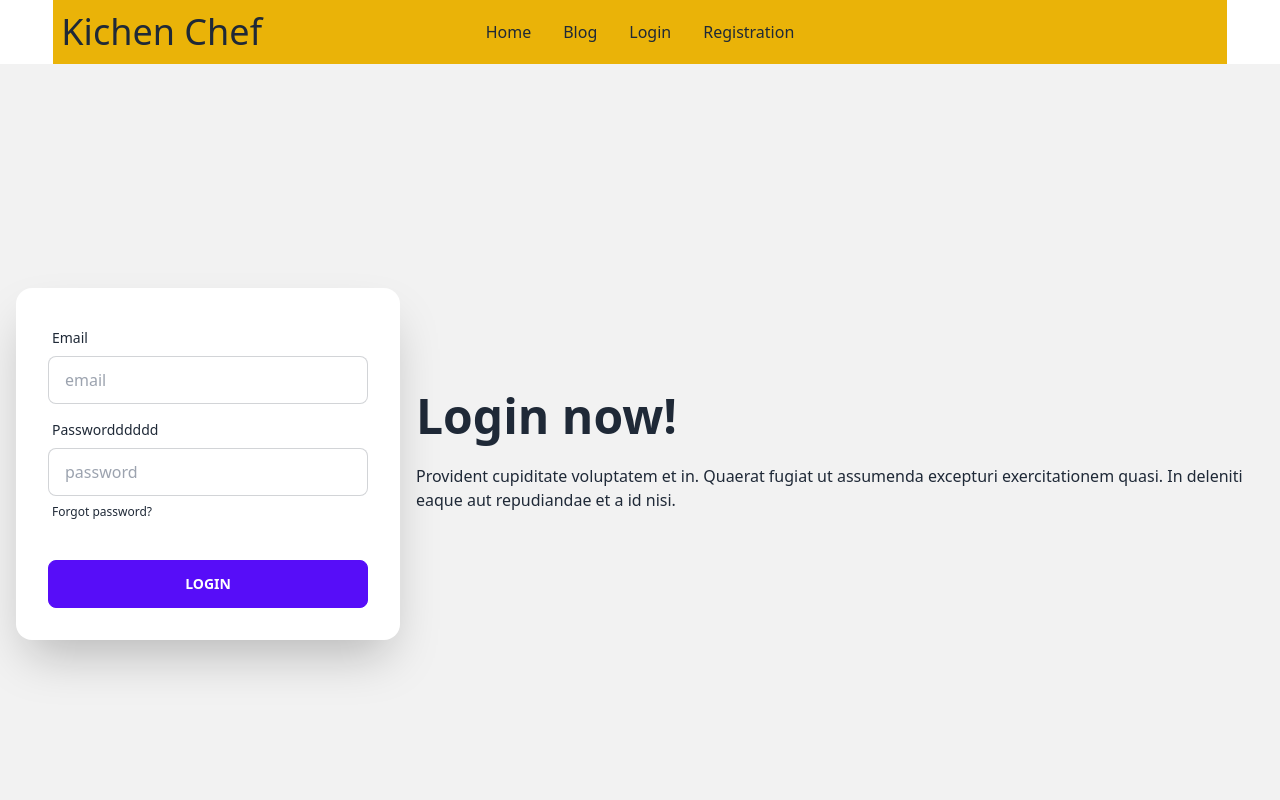
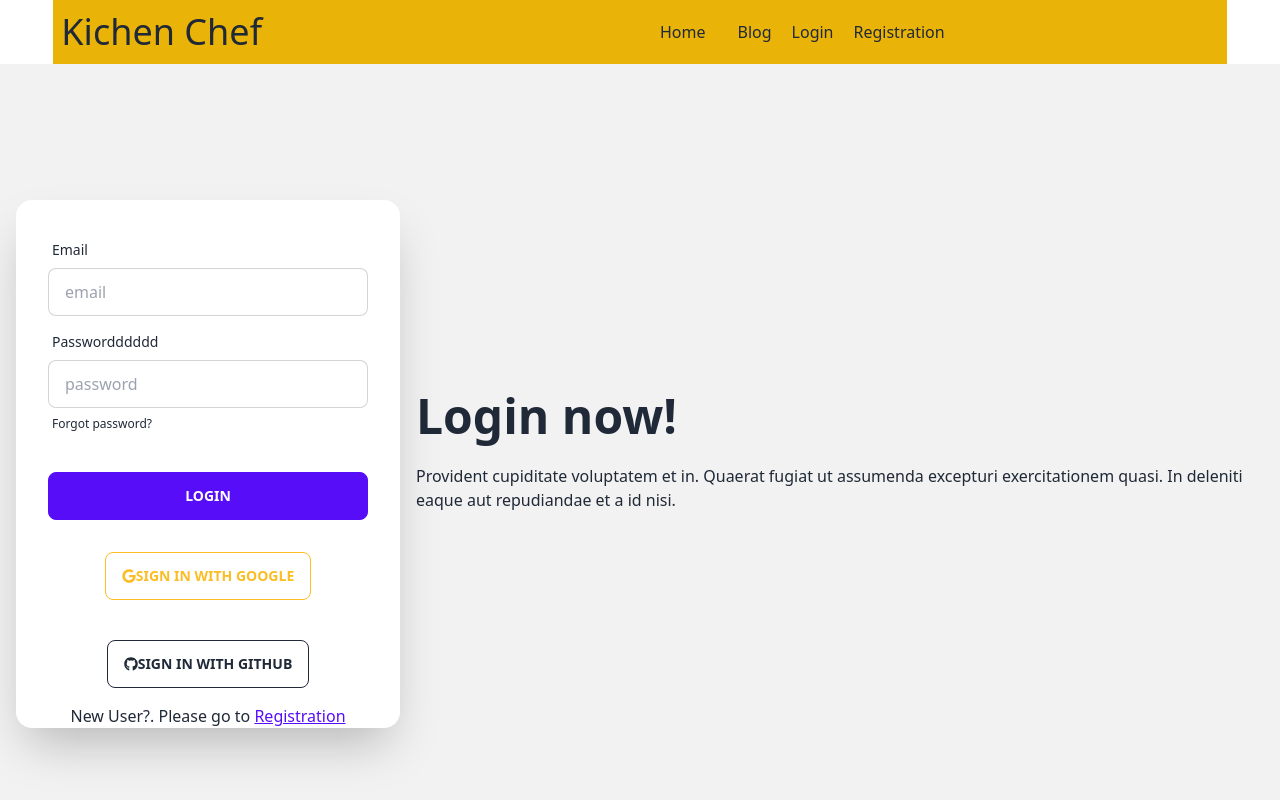
Before and after one commit to mehedi1802hasan/chef-recipe-hunter-client-side-10, a React (Vite) app: page /login in a window 1280 px wide. Shown: the top 800 px of the page. Built offline with nearby package versions, Linux system fonts and the light colour scheme; no server answers.

Commit message:
fixed login & registration

```diff
--- a/package.json
+++ b/package.json
@@ -16,6 +16,7 @@
     "match-sorter": "^6.3.1",
     "react": "^18.2.0",
     "react-dom": "^18.2.0",
+    "react-icons": "^4.8.0",
     "react-router-dom": "^6.11.0",
     "sort-by": "^1.2.0"
   },
--- a/src/Firebase/Provider.jsx
+++ b/src/Firebase/Provider.jsx
@@ -1,5 +1,6 @@
-import React, { Children, useState } from 'react';
-import { createUserWithEmailAndPassword, getAuth, signInWithEmailAndPassword } from "firebase/auth";
+
+import React, { Children,useEffect, useState } from 'react';
+import { createUserWithEmailAndPassword, getAuth,onAuthStateChanged,signOut, signInWithEmailAndPassword, GoogleAuthProvider, signInWithPopup } from "firebase/auth";
 import { createContext } from 'react';
 import app from '../Firebase/Firebase.config';
 
@@ -7,20 +8,47 @@ export const AuthContext=createContext(null)
 const Provider = ({children}) => {
     const auth=getAuth(app)
     const [user,setUser]=useState('')
+    const [loading,setLoading]=useState(true);
     const signUp=(email,password)=>{
-       // setLoading(true)
+        setLoading(true)
         return  createUserWithEmailAndPassword(auth, email, password)
 
       }
+      const googleProvider = new GoogleAuthProvider();
+      const googleLogin=()=>{
+        return signInWithPopup(auth,googleProvider)
+     }
+
+
       const loginUser=(email,password)=>{
       //  setLoading(true)
        return  signInWithEmailAndPassword(auth, email, password)
 
      }
+
+
+
+
+     useEffect(()=>{
+        const unsubscribe= onAuthStateChanged(auth,currentUser=>{
+         setUser(currentUser);
+         console.log('auth state changed',currentUser)
+        setLoading(false);
+         })
+          return ()=> {unsubscribe()}
+     },[])
+     const logOut=()=>{
+        return signOut(auth)
+   }
       const authInfo={
-        user,
+
+
          signUp,
-         loginUser
+         user,
+         loginUser,
+         logOut,
+         loading,
+         googleLogin
 
         }
     return (
--- a/src/Home/Home/Login.jsx
+++ b/src/Home/Home/Login.jsx
@@ -2,8 +2,10 @@
 import React from 'react';
 import { useContext } from 'react';
 import { AuthContext } from '../../Firebase/Provider';
+import { FaGoogle,FaGithub } from 'react-icons/fa';
+import { Link } from 'react-router-dom';
 const Login = () => {
-  const {loginUser}=useContext(AuthContext)
+  const {loginUser,googleLogin}=useContext(AuthContext)
   const handleSubmit=(event)=>{
     event.preventDefault()
 
@@ -21,6 +23,20 @@ const Login = () => {
     console.log(error.message)
  })
 }
+
+const handleGooglePopUp=()=>{
+  googleLogin()
+  .then(result=>{
+    const loggedUser=result.user;
+    console.log(loggedUser)
+  })
+  .catch(error=>{
+    console.log(error.message)
+  })
+}
+
+
+
     return (
         <div>
             <div className="min-h-screen hero bg-base-200">
@@ -50,9 +66,18 @@ const Login = () => {
           <button className="btn btn-primary">Login</button>
         </div>
       </form>
+      <div className='flex flex-col items-center gap-2 mb-4'>
+  <button onClick={handleGooglePopUp} className="btn btn-outline btn-warning"><FaGoogle /> Sign in with Google</button>
+
+  <br />
+
+  <button onClick={handleGooglePopUp} className="btn btn-outline "> <FaGithub />Sign in with GitHub</button>
+</div>
+ <p className='text-center'>New User?. Please go to <Link className='btn-link' to="/registration">Registration</Link></p>
     </div>
   </div>
 </div>
+
         </div>
     );
 };
--- a/src/Home/Home/Registration.jsx
+++ b/src/Home/Home/Registration.jsx
@@ -1,6 +1,7 @@
 import React from 'react';
 import { useContext } from 'react';
 import { AuthContext } from '../../Firebase/Provider';
+import { Link } from 'react-router-dom';
 const Registration = () => {
   const {signUp}=useContext(AuthContext)
   const handleSubmit=(event)=>{
@@ -49,6 +50,7 @@ const Registration = () => {
           <button className="btn btn-primary">Registration</button>
         </div>
       </form>
+      <p className='text-center'>Have you account?. Please go to <Link className='btn-link' to="/login">Login</Link></p>
     </div>
   </div>
 </div>
--- a/src/nav/NavPart.jsx
+++ b/src/nav/NavPart.jsx
@@ -1,7 +1,18 @@
 import React from 'react';
 import { Link } from 'react-router-dom';
+import { useState } from 'react';
+import { useContext } from 'react';
+import { AuthContext } from '../Firebase/Provider';
+const NavPart = () => {
 
-const NavPart = () => {
+const {user,logOut}=useContext(AuthContext)
+const handleLogout=()=>{
+  logOut()
+  .then(()=>{})
+  .catch(error=>{
+    console.log(error.message)
+  })
+}
     return (
         <div className="flex w-11/12 m-auto bg-yellow-500 navbar ">
         <div className="navbar-start">
@@ -23,11 +34,24 @@ const NavPart = () => {
             <li> <Link to='/'>Home</Link></li>
 
            <li> <Link to='/'>Blog</Link></li>
-           <li> <Link to='/login'>Login</Link></li>
-              <li> <Link to='/registration'>Registration</Link></li>
+
           </ul>
         </div>
-        <div className="navbar-end">
+        <div >
+
+        <div>
+          {
+            user ?
+          <div className='bg-red-500'>
+          <img src={user.photoURL
+} alt="" />
+             <button onClick={handleLogout}>signOUt</button>
+          </div>
+                 :
+            <div className='flex gap-5'>  <h3> <Link to='/login'>Login</Link></h3>
+           <h3> <Link to='/registration'>Registration</Link></h3> </div>
+          }
+        </div>
 
         </div>
       </div>
```
Also changed, not shown: 1 other file (tests, documents, lock files or other folders).
